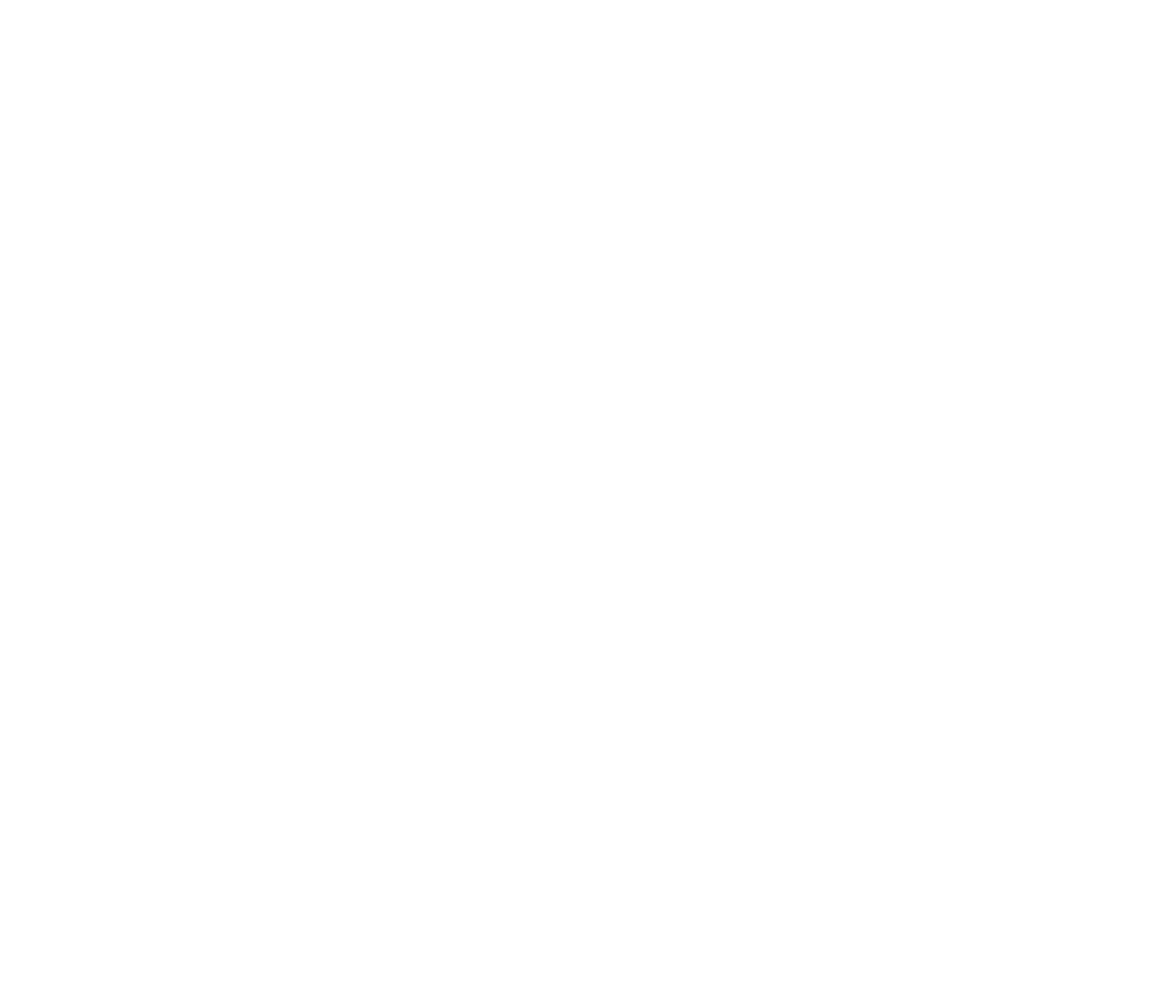
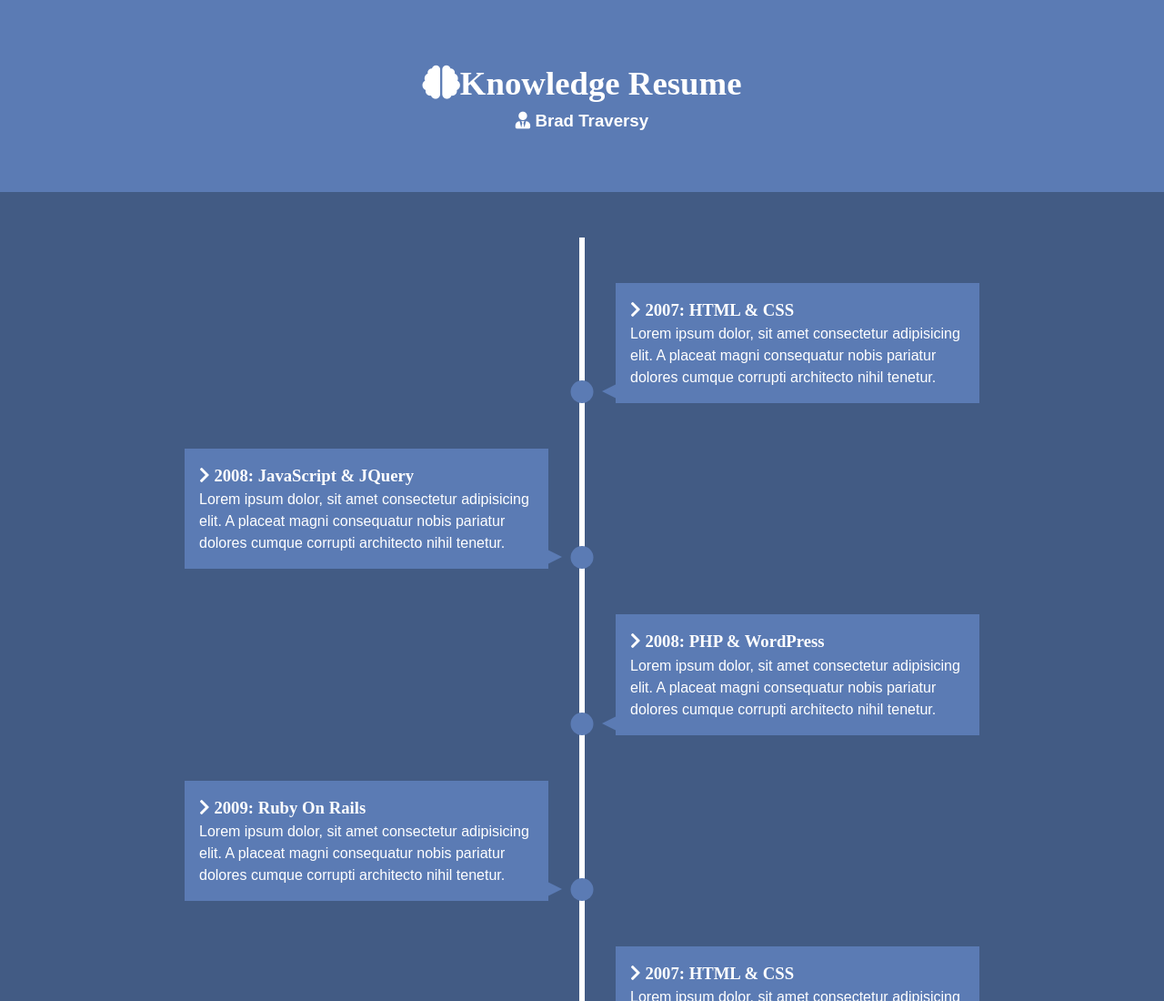
Before and after one commit to InsurgentUA/knowledge_resume, a plain HTML site: page index.html in a window 1280 px wide. Shown: the top 1100 px of the page at 91% size. Before the commit the page ends 800 px from the top, so only its background shows below. Drawn offline with Linux system fonts and the light colour scheme.

Commit message:
ended knowledge resume

```diff
--- a/index.html
+++ b/index.html
@@ -5,12 +5,95 @@
 	<meta charset="UTF-8">
 	<meta http-equiv="X-UA-Compatible" content="IE=edge">
 	<meta name="viewport" content="width=device-width, initial-scale=1.0">
+
+	<link rel="stylesheet" href="https://cdnjs.cloudflare.com/ajax/libs/font-awesome/5.15.4/css/all.min.css"
+		integrity="sha512-1ycn6IcaQQ40/MKBW2W4Rhis/DbILU74C1vSrLJxCq57o941Ym01SwNsOMqvEBFlcgUa6xLiPY/NS5R+E6ztJQ=="
+		crossorigin="anonymous" referrerpolicy="no-referrer" />
 	<link rel="stylesheet" href="style/style.css">
-	<title>Knowledge Resume</title>
+	<title>Knowledge Timeline</title>
 </head>
 
 <body>
+	<header id="main-header">
+		<div class="container">
+			<h1><i class="fas fa-brain">Knowledge Resume</i></h1>
+			<h3><i class="fas fa-user-tie"></i> Brad Traversy</h3>
+		</div>
+	</header>
 
+	<section id="timeline">
+		<ul>
+			<li>
+				<div>
+					<h3><i class="fas fa-chevron-right"> 2007: HTML & CSS</i></h3>
+					<p>Lorem ipsum dolor, sit amet consectetur adipisicing elit. A placeat magni consequatur nobis pariatur dolores cumque corrupti architecto nihil tenetur.</p>
+				</div>
+			</li>
+
+			<li>
+				<div>
+					<h3><i class="fas fa-chevron-right"> 2008: JavaScript & JQuery</i></h3>
+					<p>Lorem ipsum dolor, sit amet consectetur adipisicing elit. A placeat magni consequatur nobis pariatur dolores cumque corrupti architecto nihil tenetur.</p>
+				</div>
+			</li>
+
+			<li>
+				<div>
+					<h3><i class="fas fa-chevron-right"> 2008: PHP & WordPress</i></h3>
+					<p>Lorem ipsum dolor, sit amet consectetur adipisicing elit. A placeat magni consequatur nobis pariatur dolores cumque corrupti architecto nihil tenetur.</p>
+				</div>
+			</li>
+
+			<li>
+				<div>
+					<h3><i class="fas fa-chevron-right"> 2009: Ruby On  Rails</i></h3>
+					<p>Lorem ipsum dolor, sit amet consectetur adipisicing elit. A placeat magni consequatur nobis pariatur dolores cumque corrupti architecto nihil tenetur.</p>
+				</div>
+			</li>
+
+			<li>
+				<div>
+					<h3><i class="fas fa-chevron-right"> 2007: HTML & CSS</i></h3>
+					<p>Lorem ipsum dolor, sit amet consectetur adipisicing elit. A placeat magni consequatur nobis pariatur dolores cumque corrupti architecto nihil tenetur.</p>
+				</div>
+			</li>
+
+			<li>
+				<div>
+					<h3><i class="fas fa-chevron-right"> 2007: HTML & CSS</i></h3>
+					<p>Lorem ipsum dolor, sit amet consectetur adipisicing elit. A placeat magni consequatur nobis pariatur dolores cumque corrupti architecto nihil tenetur.</p>
+				</div>
+			</li>
+
+			<li>
+				<div>
+					<h3><i class="fas fa-chevron-right"> 2007: HTML & CSS</i></h3>
+					<p>Lorem ipsum dolor, sit amet consectetur adipisicing elit. A placeat magni consequatur nobis pariatur dolores cumque corrupti architecto nihil tenetur.</p>
+				</div>
+			</li>
+
+			<li>
+				<div>
+					<h3><i class="fas fa-chevron-right"> 2007: HTML & CSS</i></h3>
+					<p>Lorem ipsum dolor, sit amet consectetur adipisicing elit. A placeat magni consequatur nobis pariatur dolores cumque corrupti architecto nihil tenetur.</p>
+				</div>
+			</li>
+
+			<li>
+				<div>
+					<h3><i class="fas fa-chevron-right"> 2007: HTML & CSS</i></h3>
+					<p>Lorem ipsum dolor, sit amet consectetur adipisicing elit. A placeat magni consequatur nobis pariatur dolores cumque corrupti architecto nihil tenetur.</p>
+				</div>
+			</li>
+
+			<li>
+				<div>
+					<h3><i class="fas fa-chevron-right"> 2007: HTML & CSS</i></h3>
+					<p>Lorem ipsum dolor, sit amet consectetur adipisicing elit. A placeat magni consequatur nobis pariatur dolores cumque corrupti architecto nihil tenetur.</p>
+				</div>
+			</li>
+		</ul>
+	</section>
 
 	<script src="js/script.js"></script>
 </body>
--- a/js/script.js
+++ b/js/script.js
@@ -0,0 +1,24 @@
+const items = document.querySelectorAll('#timeline li');
+
+const isInViewport = el => {
+	const rect = el.getBoundingClientRect();
+	return (
+		rect.top >= 0 &&
+		rect.left >= 0 &&
+		rect.bottom <=
+		(window.innerHeight || document.documentElement.clientHeight) &&
+		rect.right <= (window.innerWidth || document.documentElement.clientWidth)
+	);
+};
+
+const run = () =>
+	items.forEach(item => {
+		if (isInViewport(item)) {
+			item.classList.add('show');
+		}
+	});
+
+// Events
+window.addEventListener('load', run);
+window.addEventListener('resize', run);
+window.addEventListener('scroll', run);
--- a/style/style.css
+++ b/style/style.css
@@ -0,0 +1,152 @@
+:root {
+	--primary-color: #425b84;
+	--secondary-color: #5b7bb4;
+	--max-width: 1100px;
+}
+
+* {
+	margin: 0;
+	padding: 0;
+	box-sizing: border-box;
+}
+
+body {
+	font: normal 1rem/1.5 "Arial", sans-serif;
+	background: var(--primary-color);
+	color: #fff;
+	overflow-x: hidden;
+	padding-bottom: 50px;
+}
+
+#main-header {
+	background: var(--secondary-color);
+	padding: 4rem 0;
+}
+
+.container {
+	max-width: var(--max-width);
+	margin: 0 auto;
+	text-align: center;
+}
+
+h1 {
+	font-size: 2.3rem;
+}
+
+#timeline ul {
+	background: var(--primary-color);
+	padding: 50px 0;
+}
+
+/* Create Line */
+#timeline ul li {
+	list-style: none;
+	position: relative;
+	width: 6px;
+	margin: 0 auto;
+	padding-top: 50px;
+	background: #fff;
+}
+
+/* Create boxes */
+#timeline ul li div {
+	position: relative;
+	bottom: 0;
+	width: 400px;
+	padding: 1rem;
+	background: var(--secondary-color);
+	transition: all 0.5s ease-in-out;
+	visibility: hidden;
+	opacity: 0;
+}
+
+/* Right side */
+#timeline ul li:nth-child(odd) div {
+	left: 40px;
+	transform: translate(200px, 0);
+}
+
+/* Left side */
+#timeline ul li:nth-child(even) div {
+	left: -434px;
+	transform: translate(-200px, 0);
+}
+
+/* dots */
+#time ul li::afrter {
+	content: "";
+	position: absolute;
+}
+
+#timeline ul li::after {
+	content: "";
+	position: absolute;
+	left: 50%;
+	bottom: 0;
+	width: 25px;
+	height: 25px;
+	transform: translateX(-50%);
+	border-radius: 50%;
+	background: inherit;
+	transition: background 0.5s ease-in-out;
+}
+
+#timeline ul li.show::after {
+	background: var(--secondary-color);
+}
+
+/* Arrow */
+#timeline div::before {
+	content: "";
+	position: absolute;
+	bottom: 5px;
+	width: 0;
+	height: 0;
+	border-style: solid;
+}
+
+/* Right side arrows */
+#timeline ul li:nth-child(odd) div::before {
+	left: -15px;
+	border-width: 8px 16px 8px 0;
+	border-color: transparent var(--secondary-color) transparent transparent;
+}
+
+/* Left side arrows */
+#timeline ul li:nth-child(even) div::before {
+	right: -15px;
+	border-width: 8px 0 8px 16px;
+	border-color: transparent transparent transparent var(--secondary-color);
+}
+
+/* Show boxes */
+#timeline ul li.show div {
+	transform: none;
+	visibility: visible;
+	opacity: 1;
+}
+@media (max-width: 900px) {
+	#timeline ul li div {
+		width: 250px;
+	}
+	#timeline ul li:nth-child(even) div {
+		left: -284px;
+	}
+}
+
+@media (max-width: 600px) {
+	#timeline ul li {
+		margin-left: 20px;
+	}
+	#timeline ul li div {
+		width: calc(100vw - 90px);
+	}
+	#timeline ul li:nth-child(even) div {
+		left: 40px;
+	}
+	#timeline ul li:nth-child(even) div::before {
+		left: -15px;
+		border-width: 8px 16px 8px 0;
+		border-color: transparent var(--secondary-color) transparent transparent;
+	}
+}
```
